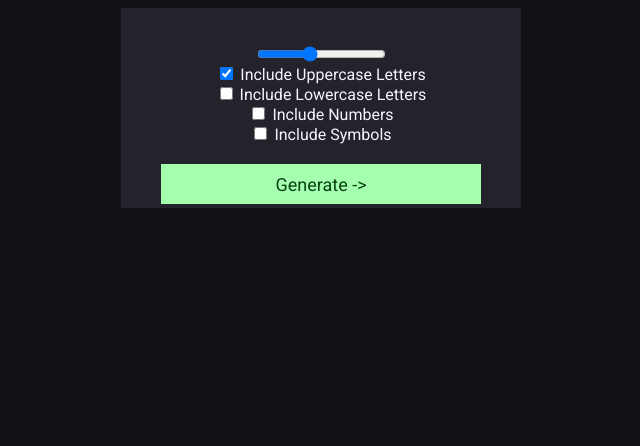
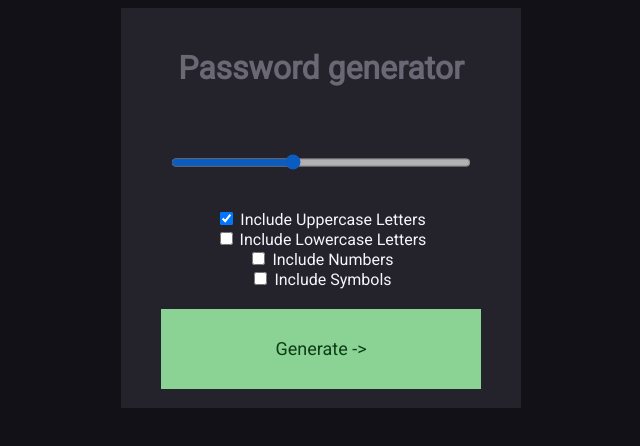
Before and after one commit to pierregouedar/SpeedPass, a plain HTML site: page index.html in a window 1280 px wide. Shown: the whole page, without its empty margins (319-959 px from the left). Drawn offline with Linux system fonts and the light colour scheme.

Commit message:
màj frontend

```diff
--- a/index.html
+++ b/index.html
@@ -8,10 +8,12 @@
 </head>
 <body>
     <div class="inputlist">
+        <h1>Password generator</h1>
         <p id="EP-MDP"></p>
         <label class="slider">
             <input type="range" min="0" max ="20" value="8" step="1" id="STRONG">
         </label>
+        <p id="COUNT"></p>
         <label>
             <input type="checkbox" id="LMAJ" checked> Include Uppercase Letters
         </label>
--- a/style.css
+++ b/style.css
@@ -14,6 +14,16 @@ button{
     border: 0;
     width: 80%;
     height: 20%;
+    opacity: 0.8;
+    transition: .3s;
+}
+button:hover{
+    opacity: 1;
+    width: 81%;
+    height: 21%;
+}
+h1{
+    color: #6b6875;
 }
 .inputlist{
     display: flex;
@@ -22,6 +32,35 @@ button{
     align-items: center;
     margin: auto;
     width: 400px;
-    height: 200px;
+    height: 400px;
     background-color: #24232b;
 }
+#EP-MDP{
+    font-size: 20px ;
+}
+#STRONG {
+    width: 300px;
+    height: 25px;
+    background: #3f3d4b;
+    outline: none;
+    opacity: 0.7;
+    transition: opacity .3s;
+  }
+#STRONG:hover {
+    opacity: 1;
+  }
+
+#STRONG::-webkit-slider-thumb {
+    appearance: none;
+    width: 25px;
+    height: 25px;
+    background: #a4ffaf;
+    cursor: pointer;
+  }
+
+#STRONG::-moz-range-thumb {
+    width: 25px;
+    height: 25px;
+    background: #a4ffaf;
+    cursor: pointer;
+  }
```
